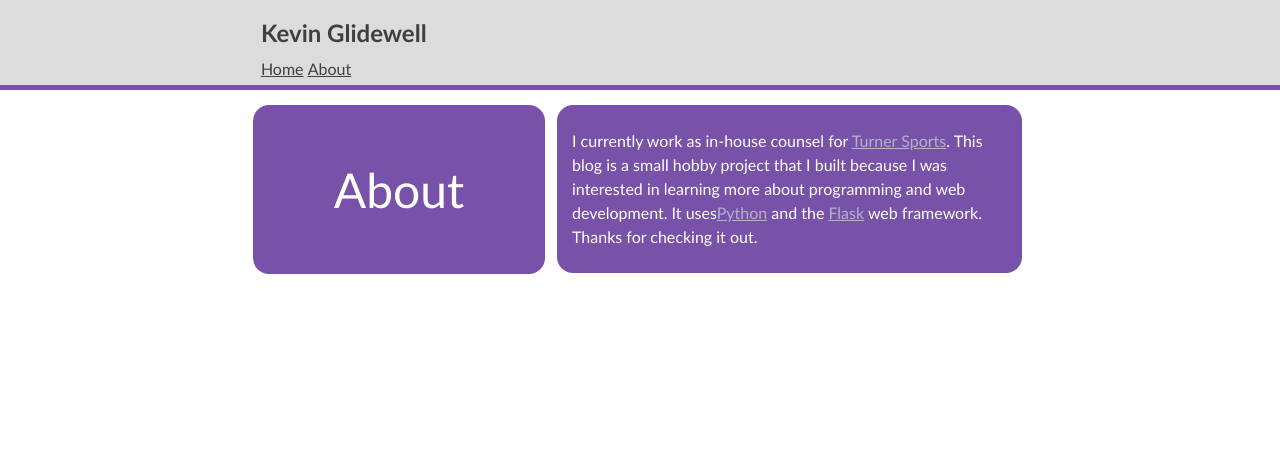
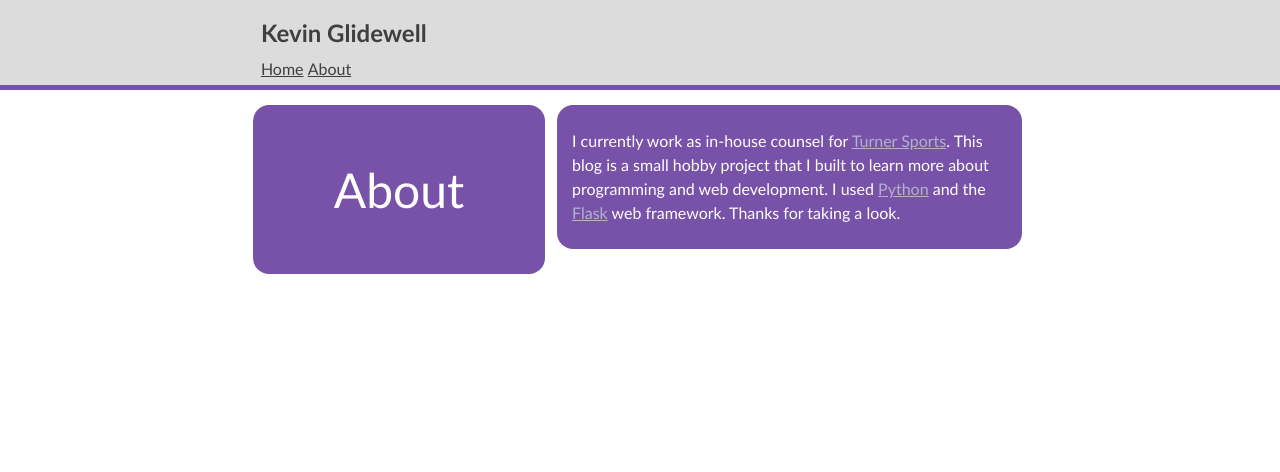
Before and after one commit to kpglide/blog, a Flask app: page /about in a window 1280 px wide. Shown: the top 472 px of the page. Run offline with Flask 2, Linux system fonts and the light colour scheme; some libraries are stand-ins or nearby versions.

Commit message:
update about

```diff
--- a/app/templates/about.html
+++ b/app/templates/about.html
@@ -7,7 +7,7 @@
 </div>
 
 <div id="about_body">
-	<p>I currently work as in-house counsel for <a href="http://www.turner.com/brands/turner-sports" target="_blank">Turner Sports</a>.  This blog is a small hobby project that I built because I was interested in learning more about programming and web development.  It uses<a href="https://www.python.org/" target="_blank">Python</a> and the <a href="http://flask.pocoo.org/" target="_blank">Flask</a> web framework.  Thanks for checking it out.</p>
+	<p>I currently work as in-house counsel for <a href="http://www.turner.com/brands/turner-sports" target="_blank">Turner Sports</a>.  This blog is a small hobby project that I built to learn more about programming and web development.  I used <a href="https://www.python.org/" target="_blank">Python</a> and the <a href="http://flask.pocoo.org/" target="_blank">Flask</a> web framework.  Thanks for taking a look.</p>
 </div>
 
 
```
